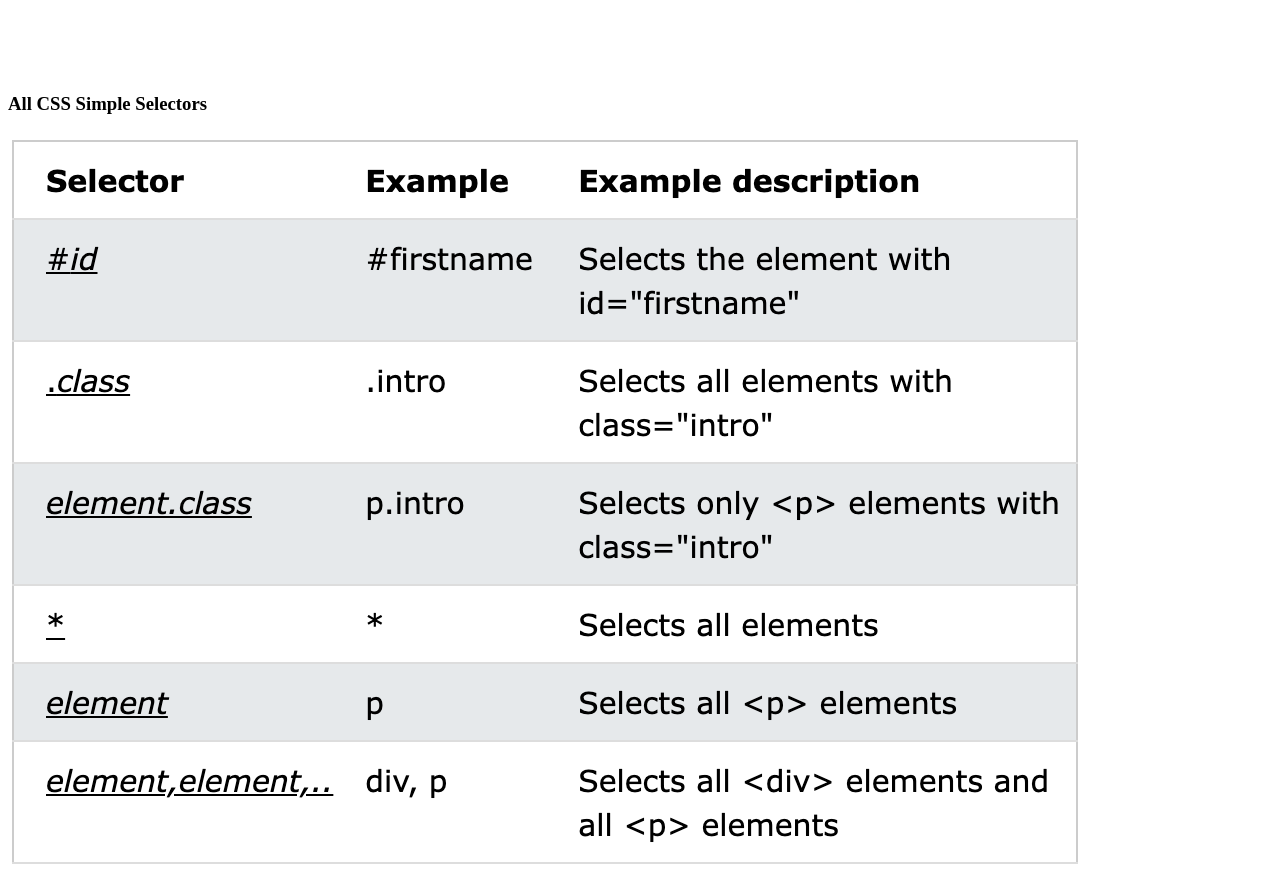
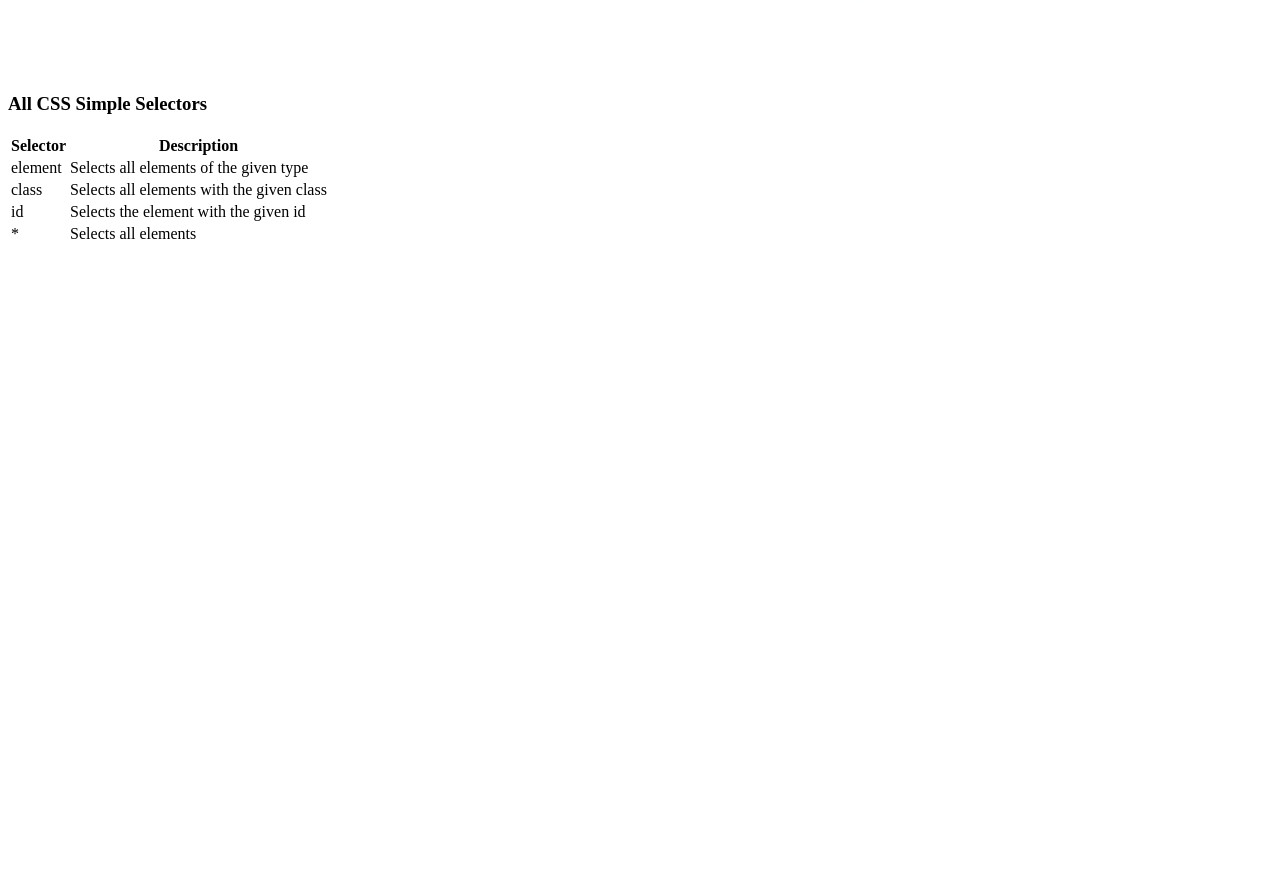
Before and after one commit to Nahuel-00/0373-A3_Selectores_CSS_LundCastroNahuelChristian, a plain HTML site: page index.html in a window 1280 px wide. Shown: the part 2480-3360 px from the top of the page. After the commit the page ends 2734 px from the top, so only its background shows below. Drawn offline with Linux system fonts and the light colour scheme.

Commit message:
creacion de tablas, falta ccs en la tabla

```diff
--- a/index.html
+++ b/index.html
@@ -6,6 +6,8 @@
     <meta http-equiv="X-UA-Compatible" content="IE=edge">
     <meta name="viewport" content="width=device-width, initial-scale=1.0">
     <title>CSS Selectors</title>
+    <link rel="stylesheet" href="./css/style.css" type="text/css">
+    <link rel="icon" href="./resources/file-code-regular.svg">
 </head>
 
 <body>
@@ -53,7 +55,28 @@
         </div>
         <div>
             <h3>All CSS Simple Selectors</h3>
-            <img src="./resources/selectors.png" alt="">
+            <table>
+                <tr>
+                    <th>Selector</th>
+                    <th>Description</th>
+                </tr>
+                <tr>
+                    <td>element</td>
+                    <td>Selects all elements of the given type</td>
+                </tr>
+                <tr>
+                    <td>class</td>
+                    <td>Selects all elements with the given class</td>
+                </tr>
+                <tr>
+                    <td>id</td>
+                    <td>Selects the element with the given id</td>
+                </tr>
+                <tr>
+                    <td>*</td>
+                    <td>Selects all elements</td>
+                </tr>
+            </table>
         </div>
     </div>
 
```
Also changed, not shown: css/style.css (added), resources/file-code-regular.svg (added), resources/selectors.png (deleted).
